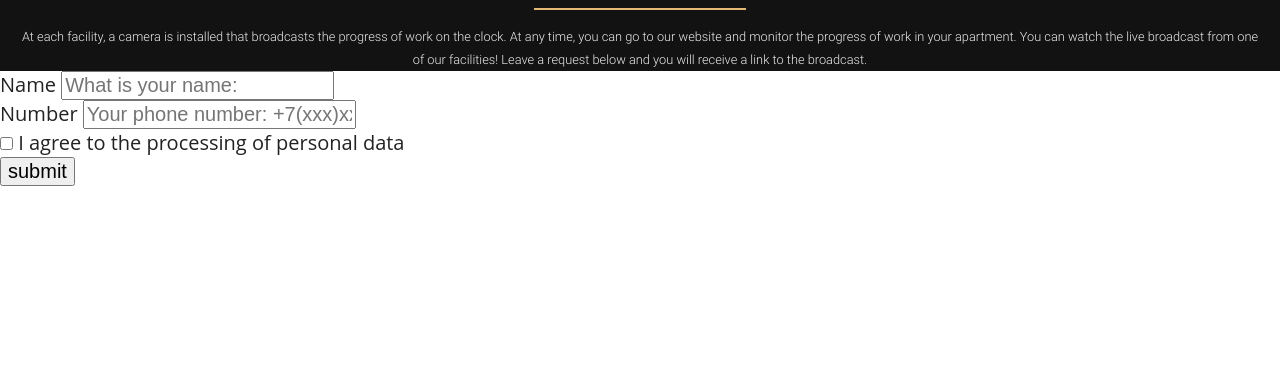
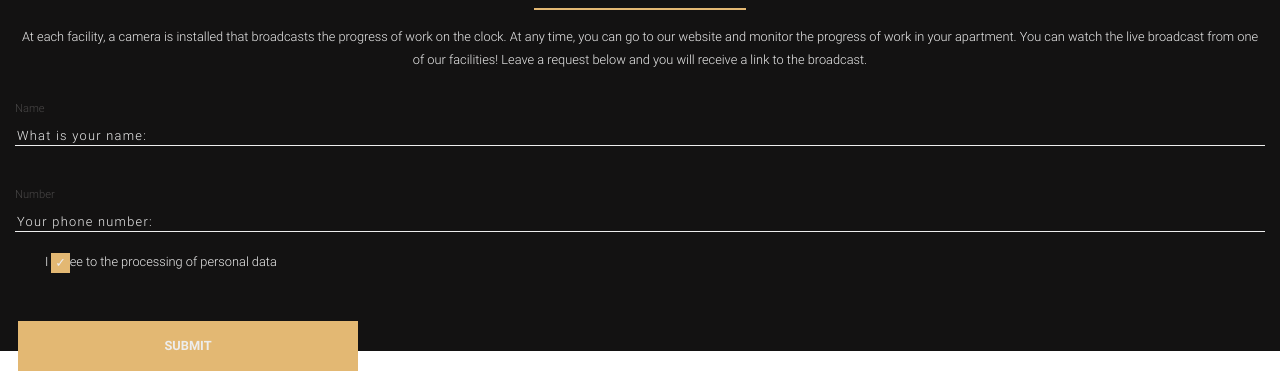
Before and after one commit to Grenzen/repair-design-project, a website built with webpack: page index.html in a window 1280 px wide. Shown: the part 2268-2639 px from the top of the page. Before the commit the page ends 2454 px from the top, so only its background shows below. Built offline with nearby package versions, Linux system fonts and the light colour scheme.

Commit message:
add submit form

```diff
--- a/index.html
+++ b/index.html
@@ -112,16 +112,18 @@
         <form action="#" method="post">
           <fieldset>
             <p>
-              <label for="name">Name</label>
+              <label for="name">Name</label><br>
               <input type="text" id="name" placeholder="What is your name:" maxlength="50" required>
             </p>
-            <p>
-              <label for="number">Number</label>
-              <input type="tel" id="number" placeholder="Your phone number: +7(xxx)xxx-xx-xx" pattern="\+7\s?[\(]{0,1}9[0-9]{2}[\)]{0,1}\s?\d{3}[-]{0,1}\d{2}[-]{0,1}\d{2}" minlength="18" maxlength="18" required>
+            <p class="phone">
+              <label for="number">Number</label><br>
+              <input type="tel" id="number" placeholder="Your phone number:" pattern="^((8|\+7)[\- ]?)?(\(?\d{3}\)?[\- ]?)?[\d\- ]{7,10}$" minlength="18" maxlength="18" required>
             </p>
-            <p><input type="checkbox"> I agree to the processing of personal data</p>
+            <p class="agreements">
+              <input type="checkbox" checked id="agreements"> <label for="agreements"> I agree to the processing of personal data</label>
+            </p>
           </fieldset>
-            <p><input type="submit" value="submit"></p>
+            <p class="submit"><input type="submit" value="submit"></p>
         </form>
     </section>
     <section class="wrapper-"></section>
--- a/src/scss/abstracts/_variables.scss
+++ b/src/scss/abstracts/_variables.scss
@@ -36,7 +36,7 @@ $light-grey: rgb(237, 237, 237) !default;
 
 /// Medium grey
 /// @type Color
-$mid-grey: rgb(153, 153, 153) !default;
+$mid-grey: rgb(73, 71, 71) !default;
 
 /// Dark grey
 /// @type Color
--- /dev/null
+++ b/src/scss/components/_submit.scss
@@ -0,0 +1,138 @@
+// -----------------------------------------------------------------------------
+// This file contains all styles related to the submit form component.
+// -----------------------------------------------------------------------------
+
+@mixin placeholder {
+  &::-webkit-input-placeholder { @content; }
+  &:-moz-placeholder           { @content; }
+  &::-moz-placeholder          { @content; }
+  &:-ms-input-placeholder      { @content; }
+}
+// @mixin transition {
+//   &:-webkit-transition { @content; }
+//   &:-moz-transition { @content; }
+//   &:-o-transition { @content; }
+// }
+
+.wrapper-submitform {
+  padding: 20px 15px;
+  background-color: $background-color;
+
+  .phone {
+    padding-top: 30px;
+  }
+
+  input {
+    background: none;
+    border: none;
+    border-bottom: 1px solid $light-grey;
+    color: $light-grey;
+    font-family: "Roboto Light";
+    font-size: .8rem;
+    outline: none;
+
+    &:invalid:not(:placeholder-shown) {
+      border-color: red;
+    }
+
+    &:valid:not(:placeholder-shown) {
+      border-color: green;
+    }
+
+    &[type=text],
+    &[type=tel] {
+      width: 100%;
+      background: none;
+    }
+
+
+
+    @include placeholder {
+      color: $light-grey;
+      font-size: 0.8rem;
+      letter-spacing: .1em;
+    }
+  }
+
+  .agreements {
+    padding-top: 20px;
+
+    input {
+      color: $light-grey;
+      background-color: $brand-color;
+
+      &:checked,
+      &:not(:checked) {
+        position: absolute;
+        left: -9999px;
+
+        + label {
+          padding-left: 30px;
+          vertical-align: super;
+          cursor: pointer;
+
+          &::before {
+            content: "";
+            position: absolute;
+            left: 4vw;
+            width: 18px;
+            height: 18px;
+            border: 1px solid $light-grey;
+          }
+
+          &::after {
+            content: "\2713";
+            position: absolute;
+            -webkit-transition: all 0.2s ease;
+            -moz-transition: all 0.2s ease;
+            -o-transition: all 0.2s ease;
+            transition: all 0.2s ease;
+            left: 5vw;
+            background-color: $brand-color;
+            padding: 1px 4px;
+            margin-left: -1vw;
+          }
+        }
+      }
+
+      &:not(:checked) + label:after {
+        opacity: 0;
+      }
+
+      &:checked + label:after {
+        opacity: 1;
+      }
+    }
+    label {
+      color: $light-grey;
+      font-family: "Roboto Light";
+      font-size: .8rem;
+    }
+  }
+
+  label {
+    font-size: 0.7rem;
+    font-family: "Roboto Light";
+    color: $mid-grey;
+  }
+
+  .submit {
+    display: flex;
+    flex-direction: column;
+    justify-content: center;
+    text-align: center;
+    background-color: $brand-color;
+    height: 50px;
+    position: relative;
+    top: 40px;
+    max-width: 340px;
+    width: 98%;
+    margin: 0 3px;
+
+    input {
+      text-transform: uppercase;
+      font-family: "Roboto Bold";
+      border-bottom: none;
+    }
+  }
+}
--- a/src/scss/main.scss
+++ b/src/scss/main.scss
@@ -27,7 +27,8 @@
 @import
   'components/button',
   'components/slider',
-  'components/rubrics';
+  'components/rubrics',
+  'components/submit';
 
 // 6. Page-specific styles
 @import
```
